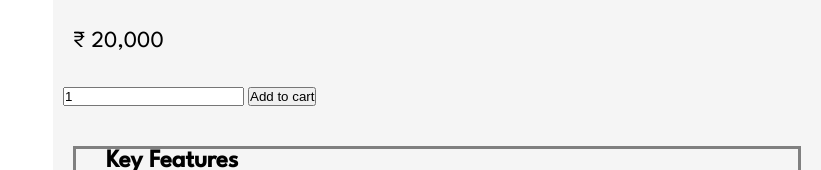
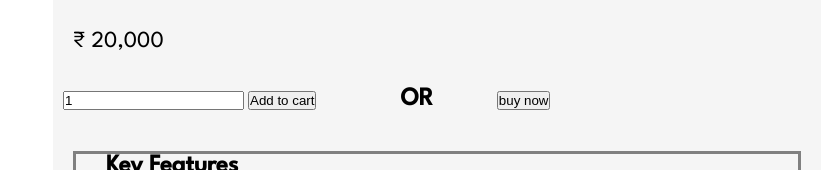
Before and after one commit to KirthanKumar/WEB-D-PROJECT, a plain HTML site: page product_page.html in a window 1280 px wide. Shown: the part 211-381 px from the top of the page, 459-1280 px from the left. Drawn offline with Linux system fonts and the light colour scheme.

Commit message:
added buy now button

```diff
--- a/product_page.html
+++ b/product_page.html
@@ -56,6 +56,8 @@
             <div id="buttons">
                 <input type="number" value="1">
                 <button>Add to cart</button>
+                <p2 id="or">OR</p2>
+                <button type="button">buy now</button>
             </div>
             <div class="borderbox">
                 <p2>Key Features</p2>
--- a/styles.css
+++ b/styles.css
@@ -120,6 +120,10 @@ p2{
     font-family: 'League Spartan', sans-serif;
     font-weight: bold;
 }
+#or{
+    margin-left:80px;
+    margin-right:60px;
+}
 .borderbox{
     border-style: solid;
     border-width: 3px;
```
